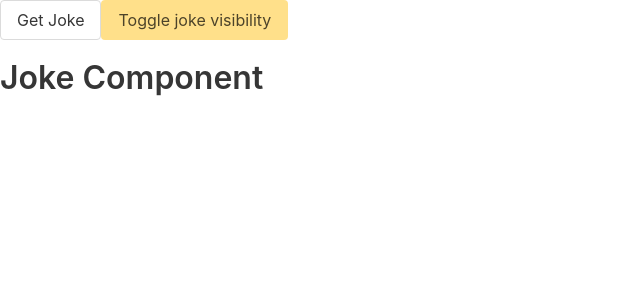
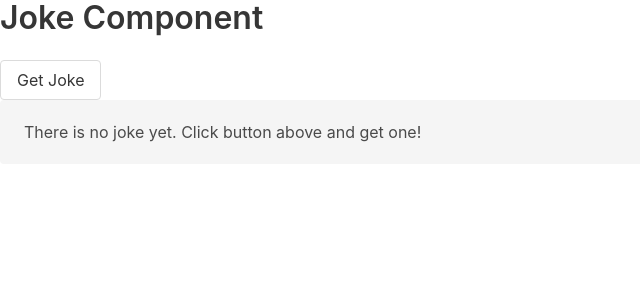
Before and after one commit to malv7/learn-angular, an Angular app: page / in a window 1280 px wide. Shown: the top 300 px of the page, without its empty margins (0-640 px from the left). Built offline with nearby package versions, Linux system fonts and the light colour scheme.

Commit message:
refactored joke components and services into joke module

```diff
--- a/src/app/app.component.html
+++ b/src/app/app.component.html
@@ -1,5 +1 @@
-<div *ngIf="showJoke">{{joke}}</div>
-<button class="button" (click)="getJoke()">Get Joke</button>
-<button class="button is-warning" (click)="toggleShowJoke()">Toggle joke visibility</button>
-
 <app-joke></app-joke>
--- a/src/app/app.component.ts
+++ b/src/app/app.component.ts
@@ -1,5 +1,5 @@
 import { Component } from '@angular/core';
-import { JokeService } from './joke.service';
+import { JokeService } from './joke/joke.service';
 
 @Component({
   selector: 'app-root',
@@ -8,19 +8,6 @@ import { JokeService } from './joke.service';
 })
 export class AppComponent {
 
-  joke: string;
-  showJoke: boolean = true;
-
-  constructor(private jokeService: JokeService) {
-    this.jokeService.joke$.subscribe(joke => this.joke = joke);
-  }
-
-  getJoke() {
-    this.jokeService.getJoke();
-  }
-
-  toggleShowJoke() {
-    this.showJoke = !this.showJoke;
-  }
+  constructor() { }
 
 }
--- a/src/app/joke/joke.component.html
+++ b/src/app/joke/joke.component.html
@@ -1,4 +1,3 @@
-<div [ngStyle]="{ 'margin-top': '20px' }"></div>
-
 <h3 class="title">Joke Component</h3>
-<p>{{ jokeService.joke$ | async }}</p>
+<button class="button" (click)="getJoke()">Get Joke</button>
+<div class="notification">{{ jokeService.joke$ | async }}</div>
--- a/src/app/joke/joke.component.ts
+++ b/src/app/joke/joke.component.ts
@@ -1,5 +1,5 @@
 import { Component, OnInit } from '@angular/core';
-import { JokeService } from '../joke.service';
+import { JokeService } from './joke.service';
 
 @Component({
   selector: 'app-joke',
@@ -14,4 +14,8 @@ export class JokeComponent implements OnInit {
 
   }
 
+  getJoke() {
+    this.jokeService.getJoke();
+  }
+
 }
--- a/src/app/joke.service.ts
+++ b/src/app/joke/joke.service.ts
@@ -12,13 +12,12 @@ export class JokeService {
     joke$: Observable<string>;
 
     constructor(private http: Http) {
-        this.jokeSubject = new BehaviorSubject<string>(null);
+        this.jokeSubject = new BehaviorSubject<string>('There is no joke yet. Click button above and get one!');
         this.joke$ = this.jokeSubject.asObservable();
     }
 
     getJoke() {
         const apiUrl = 'http://api.icndb.com/jokes/random';
-
         this.http.get(apiUrl)
           .map(res => res.json())
           .subscribe(data => this.jokeSubject.next(data.value.joke));
```
Also changed, not shown: src/app/app.module.ts (+5 -6 lines), src/app/joke/joke.module.ts (added, +20 -0 lines).
